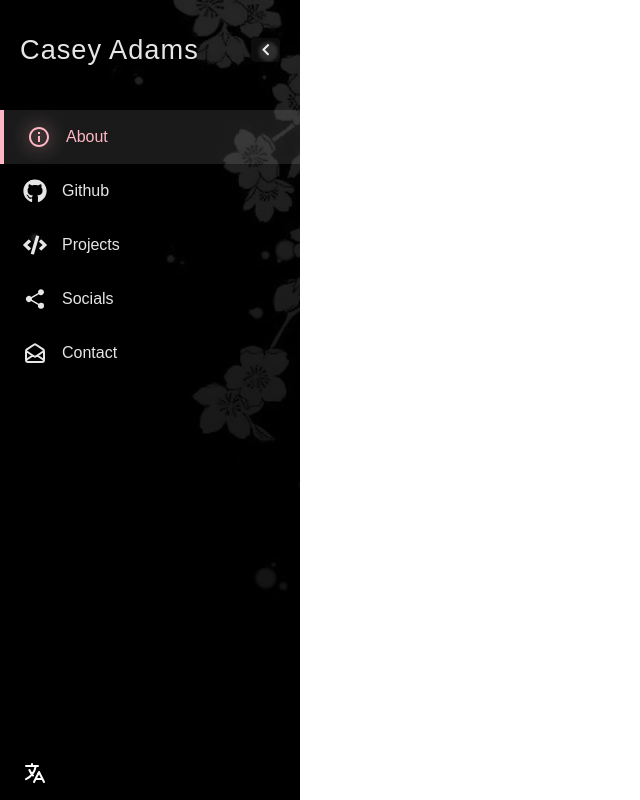
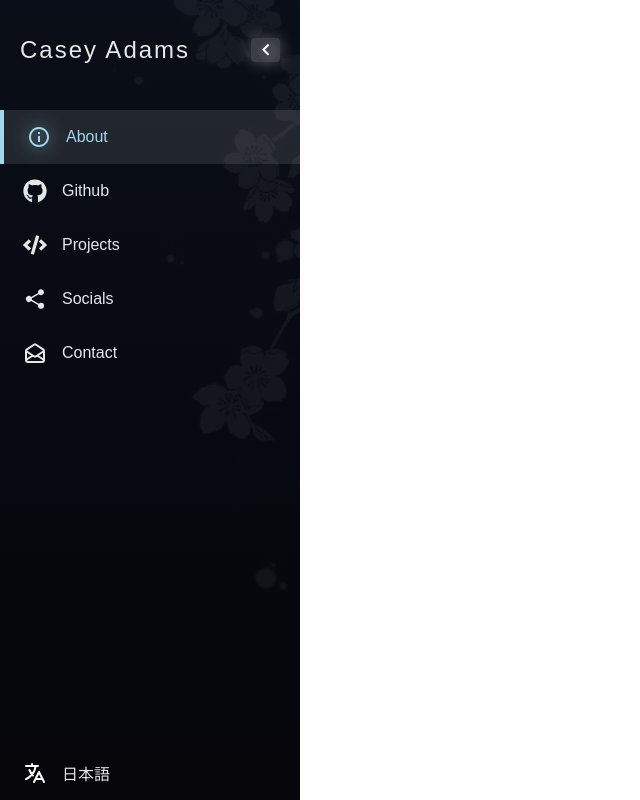
Before and after one commit to 14th-August/Casey-Portfolio, a React (Vite) app: page / in a window 1280 px wide. Shown: the whole page, without its empty margins (0-640 px from the left). Built offline with nearby package versions, Linux system fonts and the light colour scheme; a web font is replaced by a local one.

Commit message:
Changed highlight to light blue and now working on clock component

```diff
--- a/src/components/Sidebar.jsx
+++ b/src/components/Sidebar.jsx
@@ -24,7 +24,7 @@ export function SideBar() {
             <div className="sidebar-header">
                 {isExpanded && <h2 className="user-name">Casey Adams</h2>}
                 <button
-                    className="toggle-btn"
+                    className={`toggle-btn ${isExpanded ? 'is-active' : ''}`}
                     onClick={() => setIsExpanded(!isExpanded)}
                 >
                     {isExpanded ? <FaChevronLeft /> : <FaChevronRight />}
@@ -47,7 +47,7 @@ export function SideBar() {
             <div className="sidebar-footer">
                 <div className="sidebar-item">
                     <HiOutlineTranslate size={24} />
-                    {isExpanded && <span className="sidebar-label"></span>}
+                    {isExpanded && <span className="sidebar-label">日本語</span>}
                 </div>
             </div>
         </nav>
--- a/src/components/sidebar.css
+++ b/src/components/sidebar.css
@@ -1,14 +1,13 @@
 :root {
-  /* This is a soft cherry blossom pink */
-  --blossom-pink: #ffb7c5;
+    --tech-blue: #a0d8ef;
+    --tech-blue-glow: rgba(160, 216, 239, 0.4);
 }
 
 .sidebar {
     height: 100%;
-    /* Layering a darker gradient at the bottom for a "vignette" effect */
     background-image:
-        linear-gradient(rgba(0, 0, 0, 0.85), rgba(0, 0, 0, 0.95)),
-        url('../assets/cherry-blossom-2.jpg');
+    linear-gradient(rgba(10, 15, 25, 0.95), rgba(5, 5, 10, 0.95)),
+       url('../assets/cherry-blossom-2.jpg');
 
     background-size: cover;
     background-position: center;
@@ -38,11 +37,11 @@
 
 .user-name {
     margin: 0;
-    font-size: 1.7rem;
+    font-size: 1.5rem;
     white-space: nowrap;
-    color: var(--blossom-pink);
-    font-weight: 300;
-    letter-spacing: 1px;
+    color: var(--tech-blue);
+    font-weight: 400;
+    letter-spacing: 2px;
     font-family: 'Murecho', sans-serif;
 }
 
@@ -58,10 +57,17 @@
     transition: all 0.2s ease;
 }
 
-.toggle-btn:hover {
+.toggle-btn:hover,
+.toggle-btn.is-active {
     background: rgba(255, 255, 255, 0.2);
-    color: #ffffff;
+    color: #ffffff !important;
     box-shadow: 0 0 15px rgba(255, 255, 255, 0.3);
+    /* Keeps the button looking "pressed" or "on" */
+}
+
+.toggle-btn:active {
+    transform: scale(0.92);
+    transition: transform 0.1s ease;
 }
 
 /* List adjustments */
@@ -83,7 +89,7 @@
 
 .sidebar-item:hover {
     background-color: rgba(255, 255, 255, 0.15); /* White theme */
-    backdrop-filter: blur(8px); /* The "Frosted Glass" effect */
+    backdrop-filter: blur(8px);
     -webkit-backdrop-filter: blur(8px); /* Safari support */
 }
 
@@ -113,15 +119,15 @@
 
 .sidebar-item.active {
     background-color: rgba(255, 255, 255, 0.1);
-    border-left: 4px solid var(--blossom-pink);
+    border-left: 4px solid var(--tech-blue);
 }
 
 .sidebar-item.active .sidebar-icon {
-    color: var(--blossom-pink);
-    filter: drop-shadow(0 0 10px var(--blossom-pink)); /* Permanent glow */
+    color: var(--tech-blue);
+    filter: drop-shadow(0 0 10px var(--tech-blue)); /* Permanent glow */
 }
 
 .sidebar-item.active .sidebar-label {
-    color: var(--blossom-pink);
+    color: var(--tech-blue);
     font-weight: 500;
 }
```
Also changed, not shown: src/components/clock.jsx (added).
